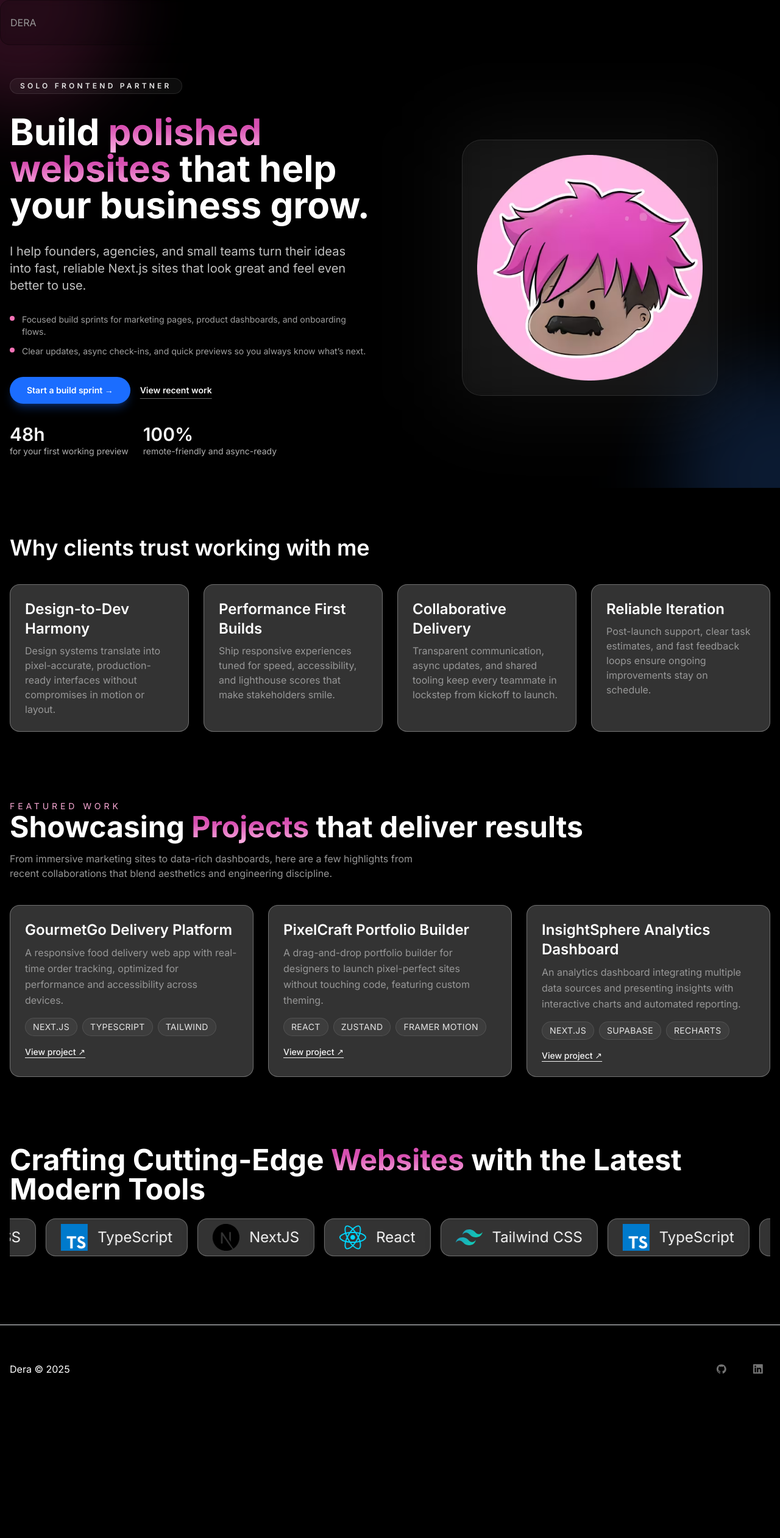
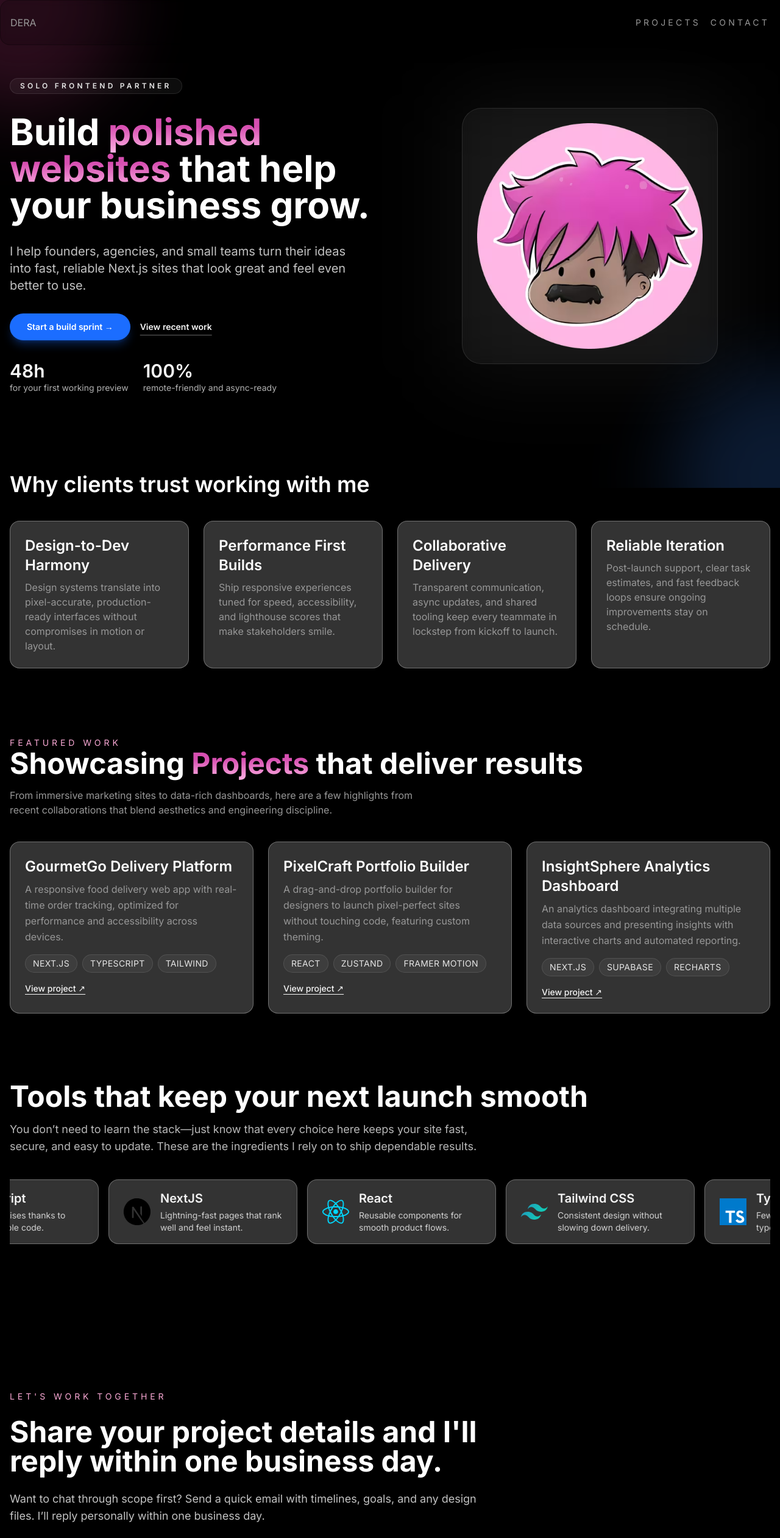
Before and after one commit to Derajatul/derajatul.github.io, a Next.js app: page / in a window 1280 px wide. Shown: the top 2522 px of the page at 61% size. Before the commit the page ends 2316 px from the top, so only its background shows below. Built offline with nearby package versions, Linux system fonts and the light colour scheme.

Commit message:
Refactor code structure for improved readability and maintainability

```diff
--- a/app/components/badge.tsx
+++ b/app/components/badge.tsx
@@ -5,14 +5,15 @@ type Badge = {
   title: string;
   href: string;
   logo: string;
+  tagline?: string;
 };
 
-export default function Badge({ title, href, logo }: Badge) {
+export default function Badge({ title, href, logo, tagline }: Badge) {
   return (
     <Link
       href={href}
       target="_blank"
-      className="ml-4 glass px-6 py-2 min-h-[61.6px] leading-4 text-neutral-100 inline-flex items-center gap-4 text-2xl"
+      className="ml-4 glass px-6 py-4 min-h-[86px] leading-4 text-neutral-100 inline-flex items-center gap-4 text-left transition-transform"
     >
       <Image
         src={logo}
@@ -21,7 +22,12 @@ export default function Badge({ title, href, logo }: Badge) {
         height={44}
         className="w-auto h-auto max-w-[44px] max-h-[44px]"
       />
-      <p>{title}</p>
+      <div className="flex flex-col gap-1">
+        <p className="text-xl font-semibold">{title}</p>
+        {tagline ? (
+          <p className="text-sm text-neutral-300 max-w-[200px]">{tagline}</p>
+        ) : null}
+      </div>
     </Link>
   );
 }
--- /dev/null
+++ b/app/components/contact-section.tsx
@@ -0,0 +1,68 @@
+import Link from "next/link";
+import ButtonLink from "./button-link";
+
+export default function ContactSection() {
+  const mailto =
+    "mailto:derajatul@gmail.com?subject=Project%20Inquiry&body=Hi%20Dera,%20I'd%20love%20to%20work%20with%20you%20on...";
+
+  return (
+    <section
+      id="contact"
+      className="container py-24 lg:py-32 flex flex-col gap-16"
+    >
+      <header className="max-w-3xl flex flex-col gap-6">
+        <p className="text-sm uppercase tracking-[0.35em] text-pink-300">
+          Let's work together
+        </p>
+        <h1 className="text-4xl lg:text-5xl font-bold leading-tight">
+          Share your project details and I'll reply within one business day.
+        </h1>
+        <p className="text-lg text-[#C2C2C2]">
+          Want to chat through scope first? Send a quick email with timelines,
+          goals, and any design files. I’ll reply personally within one business
+          day.
+        </p>
+        <div className="flex flex-wrap items-center gap-4">
+          <ButtonLink href={mailto}>Email me your project →</ButtonLink>
+          {/* <Link
+            href="https://cal.com/"
+            target="_blank"
+            className="text-sm font-semibold text-neutral-100 underline decoration-white/40 underline-offset-8 transition-colors hover:text-pink-300"
+          >
+            Prefer a quick call?
+          </Link> */}
+        </div>
+      </header>
+
+      {/* <div className="grid gap-6 lg:grid-cols-3 text-sm text-[#9E9E9E]">
+        <div className="glass p-6">
+          <h2 className="text-xl font-semibold text-neutral-100 mb-2">
+            Process
+          </h2>
+          <p>
+            Kickoff call, scoped milestones, and weekly updates to keep everyone
+            aligned.
+          </p>
+        </div>
+        <div className="glass p-6">
+          <h2 className="text-xl font-semibold text-neutral-100 mb-2">
+            Availability
+          </h2>
+          <p>
+            Booking limited build sprints each month for product and marketing
+            teams worldwide.
+          </p>
+        </div>
+        <div className="glass p-6">
+          <h2 className="text-xl font-semibold text-neutral-100 mb-2">
+            Time zones
+          </h2>
+          <p>
+            Fully remote and async—ideal for US, Europe, and Asia-Pacific
+            collaboration.
+          </p>
+        </div>
+      </div> */}
+    </section>
+  );
+}
--- a/app/components/hero.tsx
+++ b/app/components/hero.tsx
@@ -24,22 +24,7 @@ export default function Hero() {
             fast, reliable Next.js sites that look great and feel even better to
             use.
           </p>
-          <ul className="flex flex-col gap-3 text-sm text-[#A0A0A0]">
-            <li className="flex items-start gap-3">
-              <span className="mt-1 h-2 w-2 rounded-full bg-pink-400" />
-              <span>
-                Focused build sprints for marketing pages, product dashboards,
-                and onboarding flows.
-              </span>
-            </li>
-            <li className="flex items-start gap-3">
-              <span className="mt-1 h-2 w-2 rounded-full bg-pink-400" />
-              <span>
-                Clear updates, async check-ins, and quick previews so you always
-                know what’s next.
-              </span>
-            </li>
-          </ul>
+
           <div className="flex flex-wrap items-center gap-4">
             <ButtonLink href="#projects">Start a build sprint →</ButtonLink>
             <Link
--- a/app/components/navbar.tsx
+++ b/app/components/navbar.tsx
@@ -6,13 +6,19 @@ export default function Navbar() {
       <nav className="flex items-center justify-center">
         <div className="bg__nav fixed top-[0] py-6 bg-black  w-full container text-[#979797] z-50 flex justify-between items-center ">
           <Link href="/">DERA</Link>
-          <div className="flex gap-4">
-            {/* <Link href="#stack" className="hover:text-white">
-              stack
+          <div className="flex gap-4 text-sm uppercase tracking-[0.3em]">
+            <Link
+              href="#projects"
+              className="hover:text-white transition-colors"
+            >
+              Projects
             </Link>
-            <Link href="#projects" className="hover:text-white">
-              projects
-            </Link> */}
+            <Link
+              href="#contact"
+              className="hover:text-white transition-colors"
+            >
+              Contact
+            </Link>
           </div>
         </div>
       </nav>
--- a/app/components/tech-marquee.tsx
+++ b/app/components/tech-marquee.tsx
@@ -7,22 +7,26 @@ const technologyData = [
     logo: "/icons/nextjs.svg",
     title: "NextJS",
     href: "https://nextjs.org/",
+    tagline: "Lightning-fast pages that rank well and feel instant.",
   },
   {
     logo: "/icons/react.svg",
     title: "React",
     href: "https://react.dev/",
+    tagline: "Reusable components for smooth product flows.",
   },
   {
     logo: "/icons/tailwindcss.svg",
     title: "Tailwind CSS",
     href: "https://tailwindcss.com/",
+    tagline: "Consistent design without slowing down delivery.",
   },
 
   {
     logo: "/icons/typescript.svg",
     title: "TypeScript",
     href: "https://www.typescriptlang.org/",
+    tagline: "Fewer surprises thanks to typed, reliable code.",
   },
 ];
 
@@ -33,14 +37,22 @@ export default function TechMarquee({
 }) {
   return (
     <Marquee
-      autoFill={true}
+      autoFill
       className="mb-4"
       direction={direction}
       gradientColor="#000000"
+      pauseOnHover
+      speed={24}
     >
       <div className="flex items-center">
-        {technologyData.map((v) => (
-          <Badge key={v.title} title={v.title} href={v.href} logo={v.logo} />
+        {technologyData.map((tech) => (
+          <Badge
+            key={tech.title}
+            title={tech.title}
+            href={tech.href}
+            logo={tech.logo}
+            tagline={tech.tagline}
+          />
         ))}
       </div>
     </Marquee>
--- a/app/components/technology.tsx
+++ b/app/components/technology.tsx
@@ -2,11 +2,15 @@ import TechMarquee from "./tech-marquee";
 
 export default function Technology() {
   return (
-    <section className="container">
-      <h2 className="text-4xl lg:text-5xl font-bold mb-6">
-        Crafting Cutting-Edge <span className="pink__gradient">Websites</span>{" "}
-        with the Latest Modern Tools
+    <section className="container mb-28">
+      <h2 className="text-4xl lg:text-5xl font-bold mb-4">
+        Tools that keep your next launch smooth
       </h2>
+      <p className="max-w-3xl text-lg text-[#B8B8B8] mb-10">
+        You don’t need to learn the stack—just know that every choice here keeps
+        your site fast, secure, and easy to update. These are the ingredients I
+        rely on to ship dependable results.
+      </p>
       <TechMarquee direction="right" />
     </section>
   );
--- a/app/page.tsx
+++ b/app/page.tsx
@@ -2,6 +2,7 @@ import Hero from "./components/hero";
 import USPList from "./components/usp-list";
 import Projects from "./components/projects";
 import Technology from "./components/technology";
+import ContactSection from "./components/contact-section";
 
 export default function Home() {
   return (
@@ -10,6 +11,7 @@ export default function Home() {
       <USPList />
       <Projects />
       <Technology />
+      <ContactSection />
     </>
   );
 }
```
Also changed, not shown: 2 other files (tests, documents, lock files or other folders).
